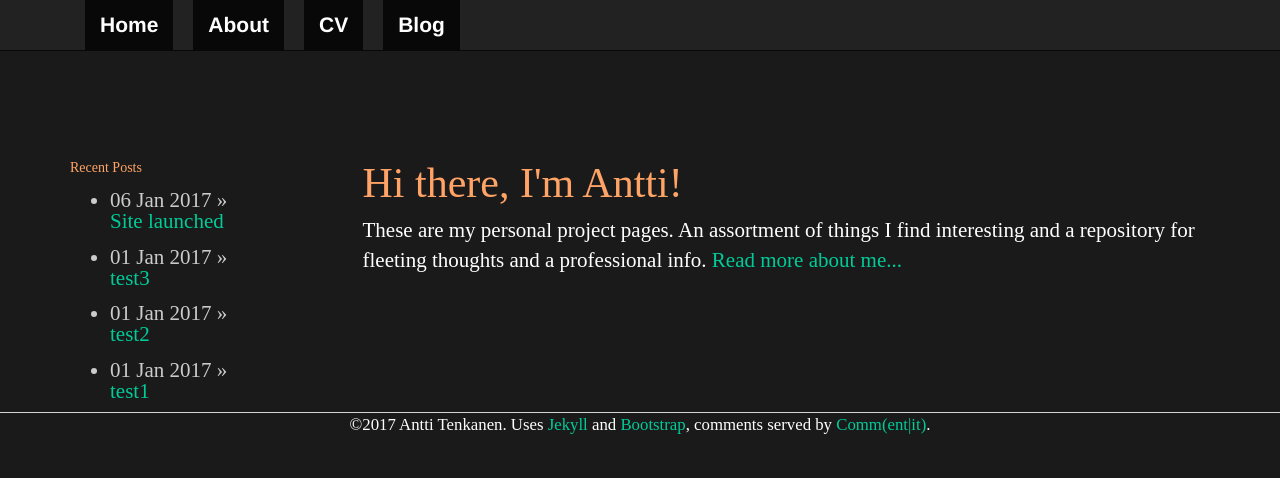
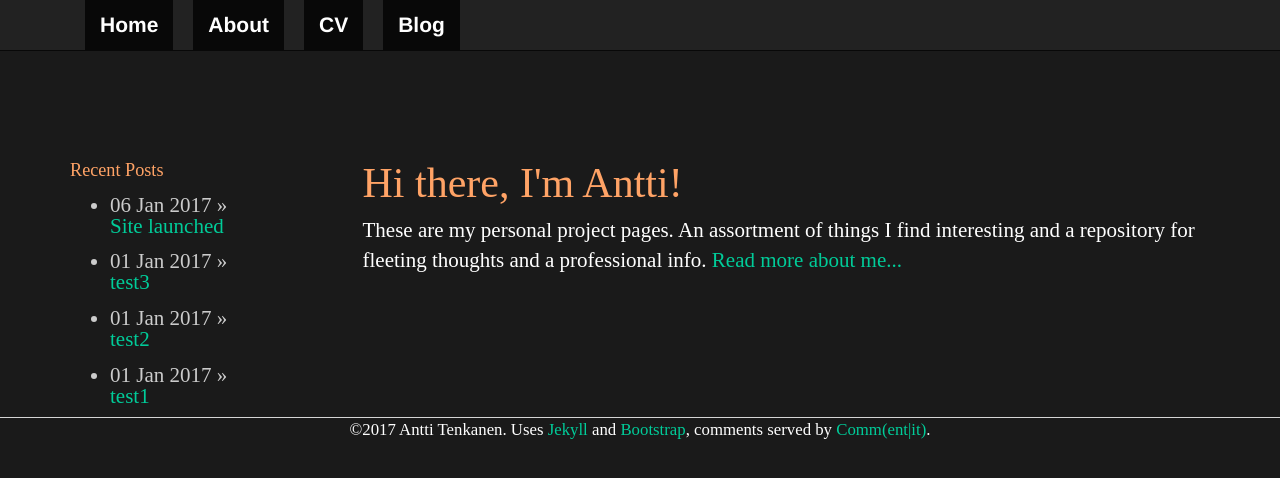
Before and after one commit to plantecophys/plantecophys, a Jekyll site: the page built from index.html, in a window 1280 px wide. Shown: the top 478 px of the page. Built offline with Jekyll 4.4.1, drawn with Linux system fonts in a browser that asks for light colours; the list of posts is cut into pages by our own code.

Commit message:
Update main.css

```diff
--- a/css/main.css
+++ b/css/main.css
@@ -87,7 +87,7 @@ ul.blog li {
 /* Recent Posts box alkaa */
 .recentposts h1 {
     color: #ffa366;
-    font-size: 1em;
+    font-size: 1.3em;
 }
 .recentposts a {
     color: #00cc99;
@@ -104,6 +104,9 @@ ul.blog li {
     margin-top: .7em;
     line-height: 1em;
     color: #cccccc;
+}
+.recentposts ul [
+    list-style-type: none;
 }
 /* Recent Posts box loppuu*/
 /* Commentit alkaa */
```
